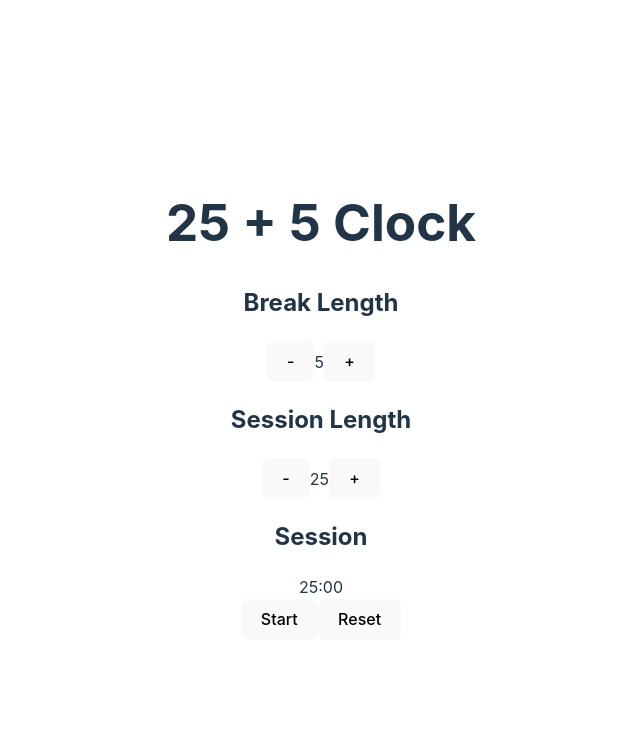
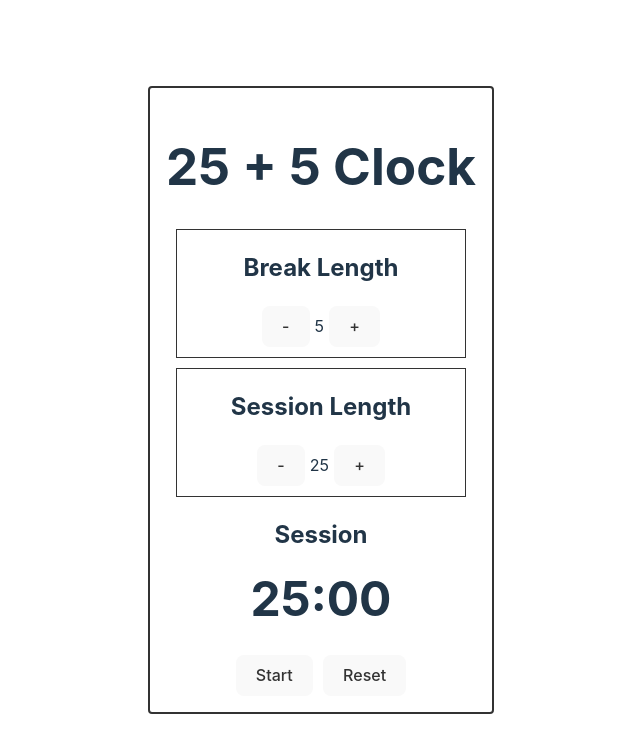
Before and after one commit to m-saoud/session_break_clock, a React (Vite) app: page / in a window 1280 px wide. Shown: the top 752 px of the page, without its empty margins (319-959 px from the left). Built offline with nearby package versions, Linux system fonts and the light colour scheme.

Commit message:
Add some styling

```diff
--- a/src/App.css
+++ b/src/App.css
@@ -1,37 +1,18 @@
 #root {
   max-width: 1280px;
-  margin: 0 auto;
-  padding: 2rem;
+  padding: 1rem;
   text-align: center;
+  border: 2px solid #333;
+  border-radius: 4px;
+  -webkit-border-radius: 4px;
+  -moz-border-radius: 4px;
+  -ms-border-radius: 4px;
+  -o-border-radius: 4px;
+  margin: 10px auto;
+
 }
 
-.logo {
-  height: 6em;
-  padding: 1.5em;
-  will-change: filter;
-  transition: filter 300ms;
-}
-.logo:hover {
-  filter: drop-shadow(0 0 2em #646cffaa);
-}
-.logo.react:hover {
-  filter: drop-shadow(0 0 2em #61dafbaa);
-}
 
-@keyframes logo-spin {
-  from {
-    transform: rotate(0deg);
-  }
-  to {
-    transform: rotate(360deg);
-  }
-}
-
-@media (prefers-reduced-motion: no-preference) {
-  a:nth-of-type(2) .logo {
-    animation: logo-spin infinite 20s linear;
-  }
-}
 
 .card {
   padding: 2em;
@@ -40,7 +21,63 @@
 .read-the-docs {
   color: #888;
 }
-
 .last-minute {
   color: red;
 }
+
+
+.setting {
+  margin: 10px;
+  display: block;
+  border:1px solid #333;
+
+}
+
+.controls {
+  display: flex;
+  align-items: center;
+  justify-content: center;
+  margin-bottom: 10px;
+}
+
+button {
+  font-size: 1.2rem;
+  padding: 5px 10px;
+  margin: 0 5px;
+  border: none;
+  background-color: #efefef;
+  color: #333;
+  cursor: pointer;
+}
+
+button:hover {
+  background-color: #ddd;
+}
+
+#timer {
+  margin-bottom: 20px;
+}
+
+#timer-label {
+  font-size: 1.5rem;
+  margin-bottom: 10px;
+
+}
+
+#time-left {
+  font-size: 3rem;
+  font-weight: bold;
+}
+
+
+#controls button {
+  margin: 0 5px;
+}
+
+#controls button:first-child {
+  margin-left: 0;
+}
+
+#controls button:last-child {
+  margin-right: 0;
+}
```
